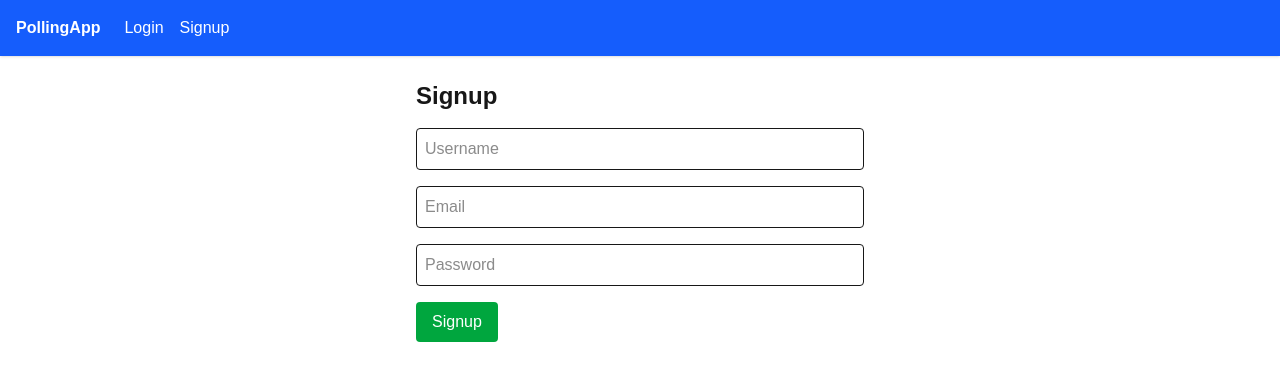
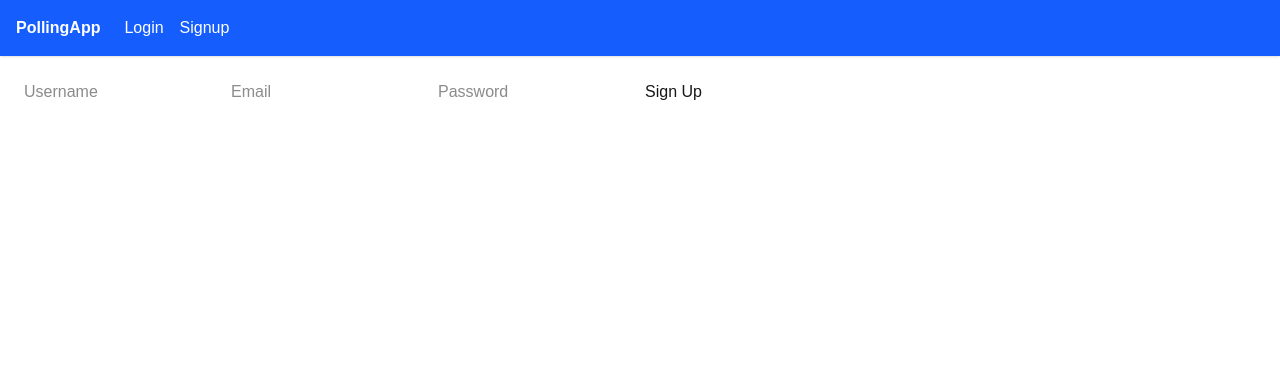
Before and after one commit to MariyaEfronY/online-polling, a Next.js app: page /signup in a window 1280 px wide. Shown: the top 380 px of the page. Built offline with nearby package versions, Linux system fonts and the light colour scheme.

Commit message:
with some error

```diff
--- a/app/signup/page.tsx
+++ b/app/signup/page.tsx
@@ -1,51 +1,41 @@
 "use client";
 import { useState } from "react";
-import API from "../../utils/api";
-import { setToken } from "../../lib/auth";
+import axios from "axios";
 
 export default function SignupPage() {
-  const [username, setUsername] = useState("");
-  const [email, setEmail] = useState("");
-  const [password, setPassword] = useState("");
+  const [form, setForm] = useState({ username: "", email: "", password: "" });
 
   const handleSignup = async (e: React.FormEvent) => {
     e.preventDefault();
     try {
-      const res = await API.post("/auth/signup", { username, email, password });
-      setToken(res.data.token);
-      window.location.href = "/";
-    } catch {
-      alert("Signup failed");
+      const res = await axios.post("/api/auth/signup", form);
+      console.log("✅ Signup success:", res.data);
+    } catch (err) {
+      console.error("❌ Signup error:", err);
     }
   };
 
   return (
-    <form onSubmit={handleSignup} className="space-y-4 max-w-md mx-auto">
-      <h1 className="text-2xl font-bold">Signup</h1>
+    <form onSubmit={handleSignup}>
       <input
         type="text"
         placeholder="Username"
-        className="w-full border p-2 rounded"
-        value={username}
-        onChange={(e) => setUsername(e.target.value)}
+        value={form.username}
+        onChange={(e) => setForm({ ...form, username: e.target.value })}
       />
       <input
         type="email"
         placeholder="Email"
-        className="w-full border p-2 rounded"
-        value={email}
-        onChange={(e) => setEmail(e.target.value)}
+        value={form.email}
+        onChange={(e) => setForm({ ...form, email: e.target.value })}
       />
       <input
         type="password"
         placeholder="Password"
-        className="w-full border p-2 rounded"
-        value={password}
-        onChange={(e) => setPassword(e.target.value)}
+        value={form.password}
+        onChange={(e) => setForm({ ...form, password: e.target.value })}
       />
-      <button type="submit" className="px-4 py-2 bg-green-600 text-white rounded">
-        Signup
-      </button>
+      <button type="submit">Sign Up</button>
     </form>
   );
 }
--- a/components/PollForm.tsx
+++ b/components/PollForm.tsx
@@ -6,14 +6,18 @@ export default function PollForm() {
   const [options, setOptions] = useState<string[]>(["", ""]);
 
   const handleSubmit = async (e: React.FormEvent) => {
-    e.preventDefault();
-    try {
-      await API.post("/polls", { question, options });
-      alert("Poll created!");
-    } catch (err) {
-      console.error("Error creating poll", err);
-    }
-  };
+  e.preventDefault();
+  try {
+    const res = await API.post("/polls", {
+      question,
+      options: options.map((o) => ({ text: o })),
+    });
+    console.log("Poll created:", res.data);
+  } catch (error) {
+    console.error("Error creating poll", error);
+  }
+};
+
 
   return (
     <form onSubmit={handleSubmit}>
```
